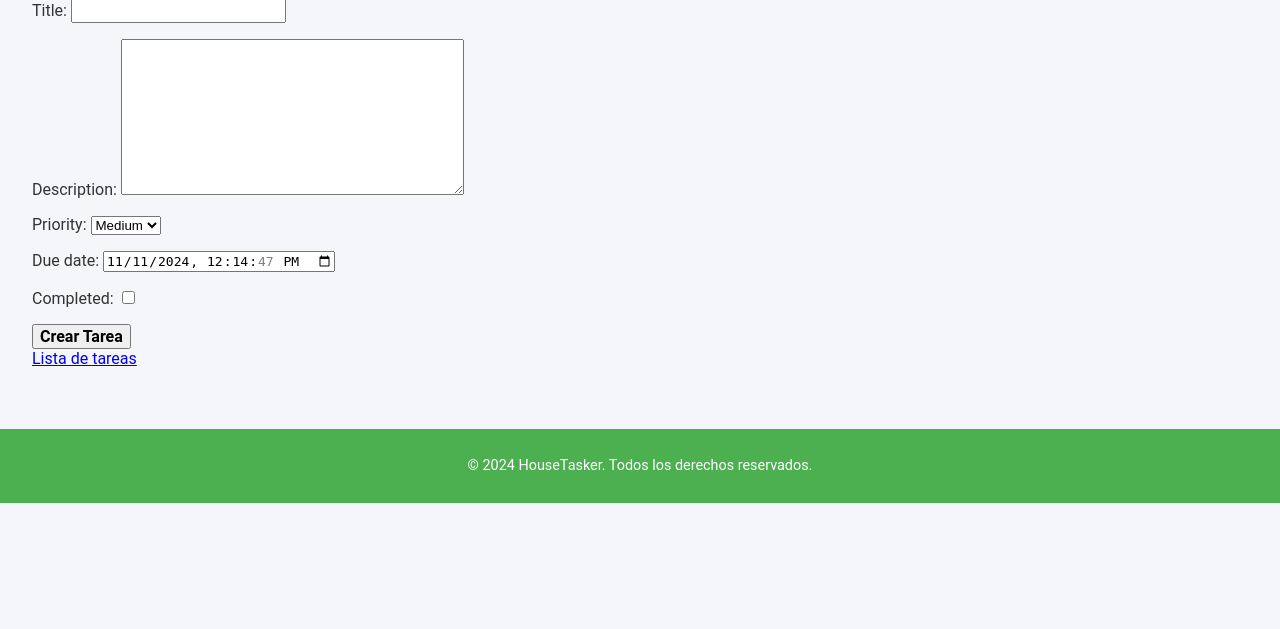
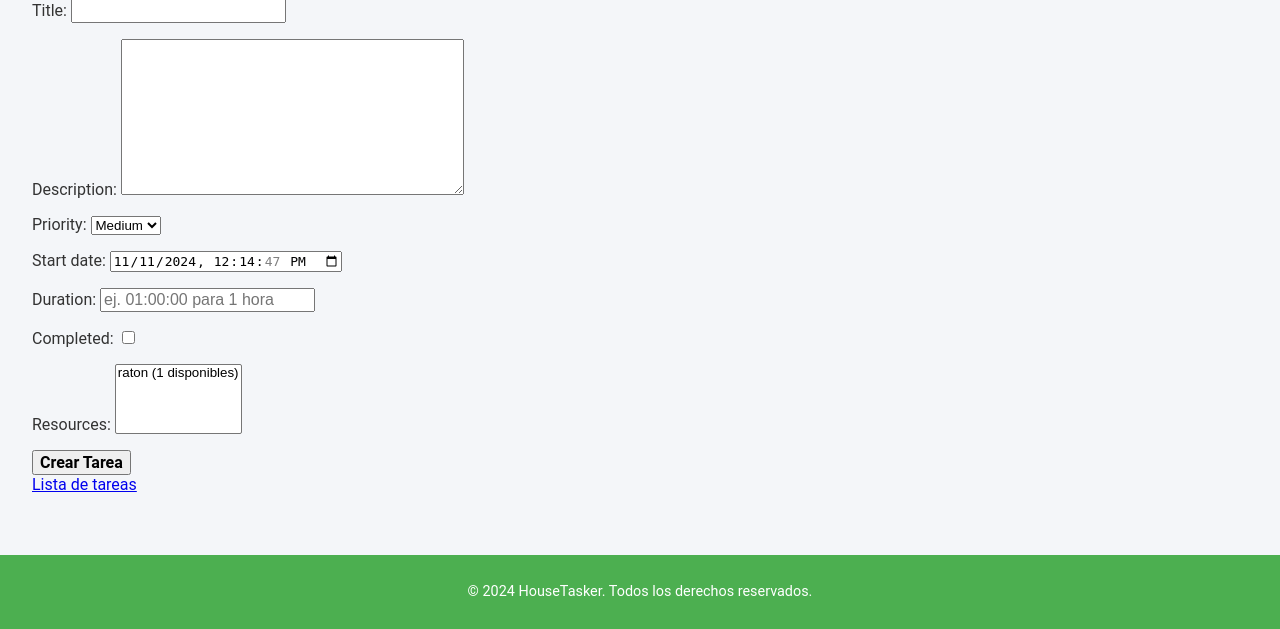
Before and after one commit to julenpe12/house-tasker, a Django app: page /tasks/create/ in a window 1280 px wide. Shown: the part 238-867 px from the top of the page. Before the commit the page ends 741 px from the top, so only its background shows below. Run offline with Django 4.2, Linux system fonts and the light colour scheme; a user stored in the database is signed in; data comes from the database, SQL or seed files in the repository.

Commit message:
Associate resources to tasks
now task form checks for resources before being created
no error message has been created yet

```diff
--- a/houseTasker-win/appHouseTasker/forms.py
+++ b/houseTasker-win/appHouseTasker/forms.py
@@ -22,9 +22,12 @@ class ResourceForm(forms.ModelForm):
         }
 
 class TaskForm(forms.ModelForm):
+    resources = forms.ModelMultipleChoiceField(queryset=Resource.objects.all(), required=False)
+
     class Meta:
         model = Task
-        fields = ['title', 'description', 'priority', 'due_date', 'completed']
+        fields = ['title', 'description', 'priority', 'start_date', 'duration', 'completed', 'resources']
         widgets = {
-            'due_date': forms.DateTimeInput(attrs={'type': 'datetime-local'}),
+            'start_date': forms.DateTimeInput(attrs={'type': 'datetime-local'}),
+            'duration': forms.TextInput(attrs={'placeholder': 'ej. 01:00:00 para 1 hora'}),
         }
--- a/houseTasker-win/appHouseTasker/models.py
+++ b/houseTasker-win/appHouseTasker/models.py
@@ -1,5 +1,6 @@
 from django.db import models
 from django.utils import timezone
+from datetime import timedelta
 from django.contrib.auth.models import AbstractUser
 
 class CustomUser(AbstractUser):
@@ -40,13 +41,14 @@ class Task(models.Model):
     title = models.CharField(max_length=255)
     description = models.TextField(blank=True, null=True)
     priority = models.CharField(max_length=6, choices=PRIORITY_CHOICES, default=MEDIUM)
-    due_date = models.DateTimeField(default=timezone.now)
+    start_date = models.DateTimeField(default=timezone.now)
+    duration = models.DurationField()
     completed = models.BooleanField(default=False)
-
+    resources = models.ManyToManyField('Resource', related_name="tasks", blank=True)
     created_by = models.ForeignKey(CustomUser, on_delete=models.CASCADE)
 
+    def end_date(self):
+        return self.start_date + self.duration
+
     def __str__(self):
-        return f"{self.title} ({self.due_date})"
-
-    class Meta:
-        ordering = ['-due_date', 'priority']
+        return f"{self.title} ({self.start_date} - {self.end_date()})"
--- a/houseTasker-win/appHouseTasker/views.py
+++ b/houseTasker-win/appHouseTasker/views.py
@@ -10,6 +10,7 @@ from .models import Resource, Task
 from .forms import TaskForm
 from django.urls import reverse
 from django.shortcuts import get_object_or_404
+from django.contrib import messages
 
 @login_required
 def home(request):
@@ -27,8 +28,39 @@ def task_create(request):
         if form.is_valid():
             task = form.save(commit=False)
             task.created_by = request.user
+
+            # Obtén la información de fechas del formulario
+            start_date = form.cleaned_data['start_date']
+            duration = form.cleaned_data['duration']
+            print(f"Fecha de inicio: {start_date}")
+            print(f"Duración: {duration}")
+
+            # Calcula la fecha de finalización
+            end_date = start_date + duration
+            print(f"Fecha de fin: {end_date}")
+
+            # Obtiene los recursos
+            resources = form.cleaned_data['resources']
+            for resource in resources:
+                print(f"Verificando recurso: {resource.name}")
+                overlapping_tasks = 0
+                for resource_task in resource.tasks.all():
+                    print(f" - Comprobando tarea: {resource_task.title}")
+                    # Comprueba si hay solapamiento en las fechas
+                    if not (resource_task.start_date >= end_date or resource_task.start_date + resource_task.duration <= start_date):
+                        overlapping_tasks += 1
+
+                # Verifica si el recurso está disponible
+                if overlapping_tasks >= resource.quantity:
+                    print(f" - Recurso '{resource.name}' no está disponible en el horario especificado.")
+                    messages.error(request, f"El recurso '{resource.name}' no está disponible en las horas seleccionadas.")
+                    return render(request, 'task_create.html', {'form': form})
+
+            # Guarda la tarea si todos los recursos están disponibles
             task.save()
-            return redirect(reverse('task_list'))
+            form.save_m2m()  # Guarda la relación ManyToMany
+            print(" - Tarea guardada exitosamente.")
+            return redirect('task_list')
     else:
         form = TaskForm()
 
```
Also changed, not shown: houseTasker-win/appHouseTasker/admin.py (+9 -1 lines), houseTasker-win/appHouseTasker/templates/task_list.html (+17 -0 lines), houseTasker-win/appHouseTasker/migrations/0001_initial.py, houseTasker-win/appHouseTasker/migrations/0002_remove_customuser_role.py (deleted), houseTasker-win/db.sqlite3, houseTasker-win/media/profile-pictures/uwu.PNG (added), 1 other file.
